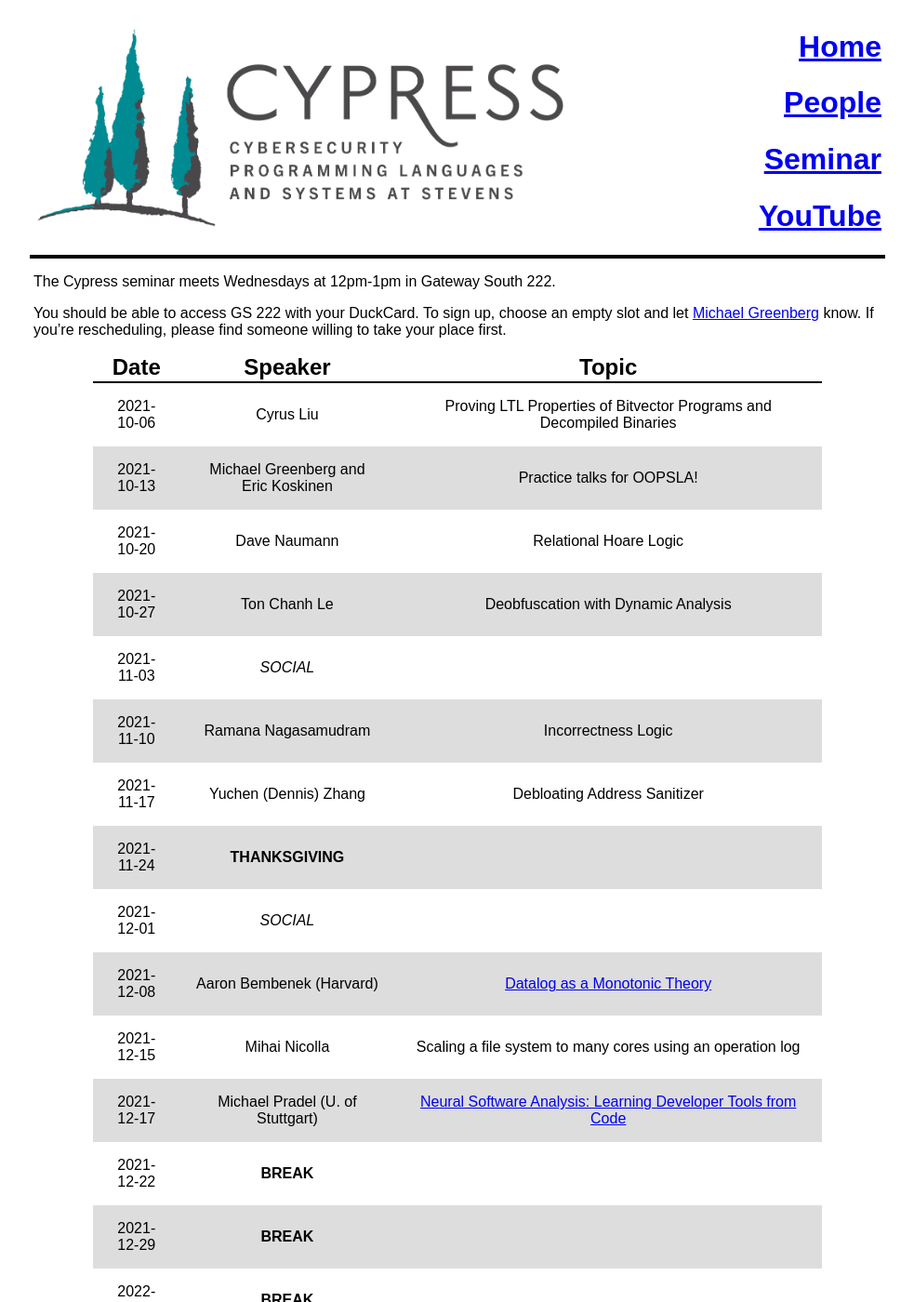
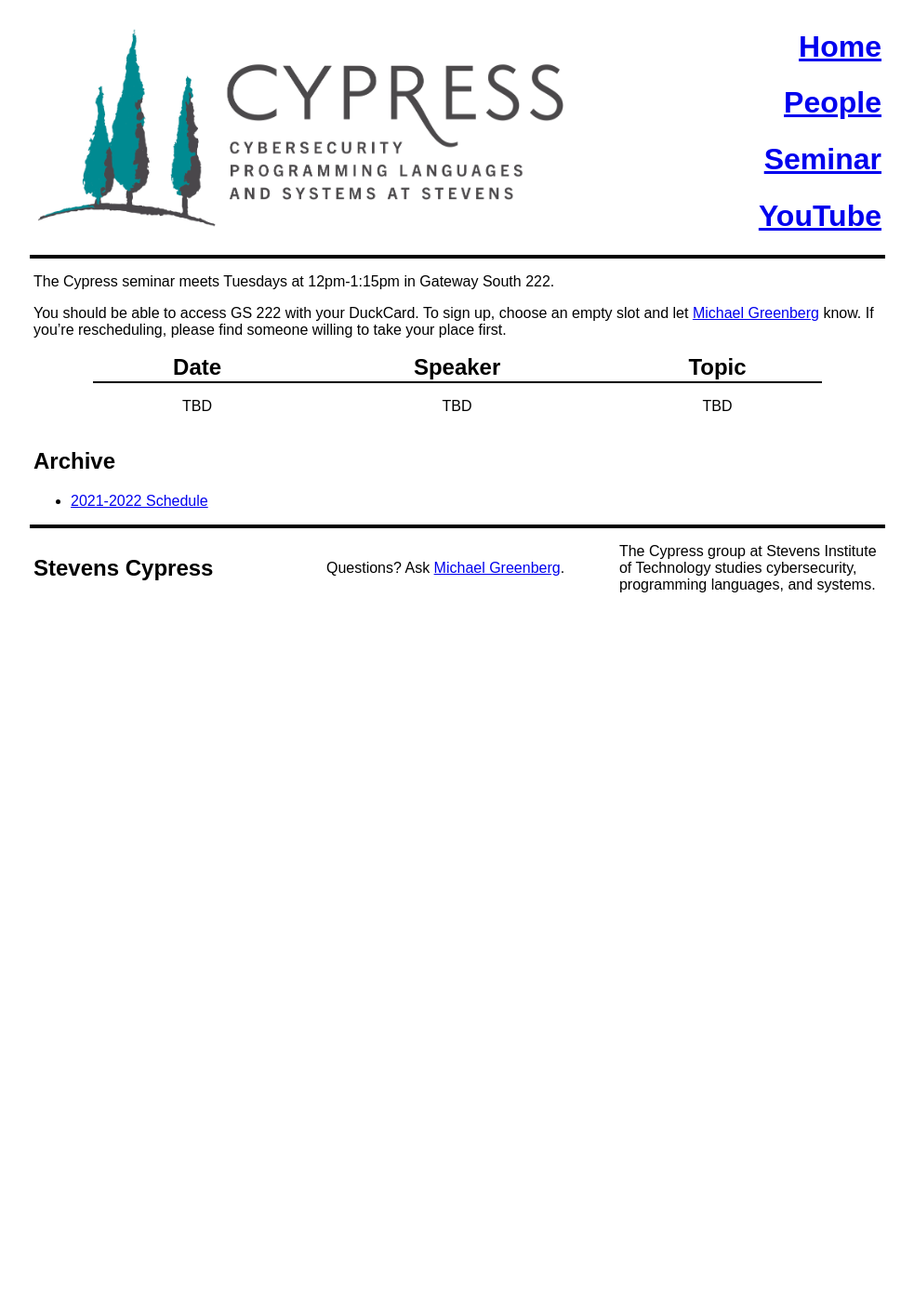
Before and after one commit to mgree/cypress, a Jekyll site: the page built from schedule.md, in a window 1280 px wide and 1400 px high. Shown: the whole window at 93% size, without its empty margins (148-1131 px from the left). Built offline with Jekyll 4.4.1, drawn with Linux system fonts in a browser that asks for light colours; some of the changed text lies outside the part shown.

Commit message:
update meeting time, archive old meeting

```diff
--- a/_config.yml
+++ b/_config.yml
@@ -2,11 +2,11 @@
 # 'bundle exec jekyll serve'. If you change this file, please restart the server process.
 
 title: Stevens Cypress
-email: michael.greenberg@stevens.edu
+email: michael@greenberg.science
 organizer: Michael Greenberg
 description: >- # this means to ignore newlines until "baseurl:"
   The Cypress group at Stevens Institute of Technology studies cybersecurity, programming languages, and systems.
-meeting_time: "Wednesdays at 12pm-1pm"
+meeting_time: "Tuesdays at 12pm-1:15pm"
 meeting_location: "Gateway South 222"
 baseurl: "/cypress" # the subpath of your site, e.g. /blog
 url: "https://www.cs.stevens.edu/cypress/" # the base hostname & protocol for your site, e.g. http://example.com
--- a/_includes/header.html
+++ b/_includes/header.html
@@ -10,7 +10,9 @@
       {%- for path in page_paths -%}
         {%- assign my_page = site.pages | where: "path", path | first -%}
         {%- if my_page.title -%}
+        {%- unless my_page.categories contains "archive" -%}
         <a class="page-link" href="{{ my_page.url | relative_url }}">{{ my_page.title | escape }}</a>
+        {%- endunless -%}
         {%- endif -%}
       {%- endfor -%}
         <a class="page-link" href="https://www.youtube.com/channel/UC_I0jOAcEocDjJm4nj3eUWw">YouTube</a>
--- a/schedule.md
+++ b/schedule.md
@@ -16,35 +16,8 @@ find someone willing to take your place first.
 
 | Date       | Speaker                               | Topic |
 | ---------- | ------------------------------------- | ------------------------------------------------- |
-| 2021-10-06 | Cyrus Liu                             | Proving LTL Properties of Bitvector Programs and Decompiled Binaries |
-| 2021-10-13 | Michael Greenberg and Eric Koskinen   | Practice talks for OOPSLA! |
-| 2021-10-20 | Dave Naumann                          | Relational Hoare Logic |
-| 2021-10-27 | Ton Chanh Le                          | Deobfuscation with Dynamic Analysis |
-| 2021-11-03 | *SOCIAL*                              | |
-| 2021-11-10 | Ramana Nagasamudram                   | Incorrectness Logic |
-| 2021-11-17 | Yuchen (Dennis) Zhang                 | Debloating Address Sanitizer |
-| 2021-11-24 | **THANKSGIVING**                      | |
-| 2021-12-01 | *SOCIAL*                              | |
-| 2021-12-08 | Aaron Bembenek (Harvard)              | [Datalog as a Monotonic Theory](https://youtu.be/7Rdkx0OVwEA) |
-| 2021-12-15 | Mihai Nicolla                         | Scaling a file system to many cores using an operation log |
-| 2021-12-17 | Michael Pradel (U. of Stuttgart)      | [Neural Software Analysis: Learning Developer Tools from Code](https://youtu.be/5m-SLc7wb2c) |
-| 2021-12-22 | **BREAK**                             | |
-| 2021-12-29 | **BREAK**                             | |
-| 2022-01-05 | **BREAK**                             | |
-| 2022-01-12 | **BREAK**                             | |
-| 2022-01-19 | **POPL**                              | |
-| 2022-01-26 | **SOCIAL**                            | |
-| 2022-01-26 | ... (omicron winter) ...              | |
-| 2022-03-16 | **SPRING BREAK**                      | |
-| 2022-03-23 | Raffi Khatchadourian (Hunter College) | [Challenges in Migrating Imperative Deep Learning Programs to Graph Execution: An Empirical Study](https://youtu.be/t49W_JmoNk4) |
-| 2022-03-30 | Logistics                             | |
-| 2022-04-01 | Marco Gaboardi                        | [A Separation Logic for Negative Dependence](https://www.youtube.com/watch?v=AO-xlFRCPUE) |
-| 2022-04-06 | Koss Kleftogeorgios                   | PACStack: an Authenticated Call Stack |
-| 2022-04-13 | Shan Huang                            | |
-| 2022-04-20 | Ayomide Akinsanya                     | |
-| 2022-04-27 | Jared Pincus                          | Thesis Defense |
-| 2022-05-04 | (canceled since NJPLS is this week)   | |
-| 2022-05-06 | **NJPLS!**                            | |
-| 2022-05-11 | Ton Chanh Le                          | |
-| 2022-05-18 | Tachio Terauchi (Waseda, Japan)       | |
-| 2022-06-16 | Agustín Mista (Chalmers)              | MUTAGEN: Coverage-Guided, Property-Based Testing using Exhaustive Structure-Preserving Mutations |
+| TBD        | TBD                                   | TBD |
+
+## Archive
+
+- [2021-2022 Schedule](2021_2022)
```
Also changed, not shown: schedule_2122.md (added, +50 -0 lines).
